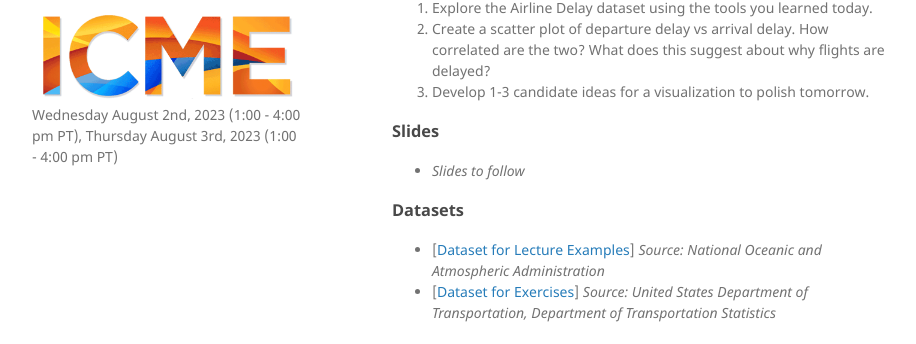
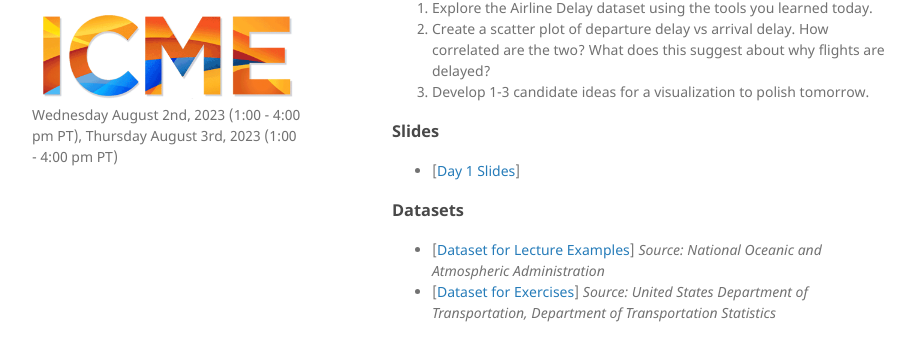
Before and after one commit to tsornwanee/icme-data-visualization, a Jekyll site: the page built from index.md, in a window 1280 px wide and 900 px high, scrolled down 2433 px. Shown: the part 99-443 px from the top of the window, without its empty margins (178-1094 px from the left). Built offline with Jekyll 4.4.1, drawn with Linux system fonts in a browser that asks for light colours; our own code applies the rules of GitHub Pages for plain Markdown files.

Commit message:
day 1 slides

```diff
--- a/index.md
+++ b/index.md
@@ -71,7 +71,7 @@ This class will cover key data visualization skills for data science application
 3. Develop 1-3 candidate ideas for a visualization to polish tomorrow.
 
 ### Slides
-- *Slides to follow*
+- [[Day 1 Slides](docs/Data%20Science%20Workshop%20-%20Data%20Visualization%20Day%201%20.pdf)]
 
 ### Datasets
 - [[Dataset for Lecture Examples](/docs/weather_anomalies_data.csv)]
```
Also changed, not shown: 1 other file.
